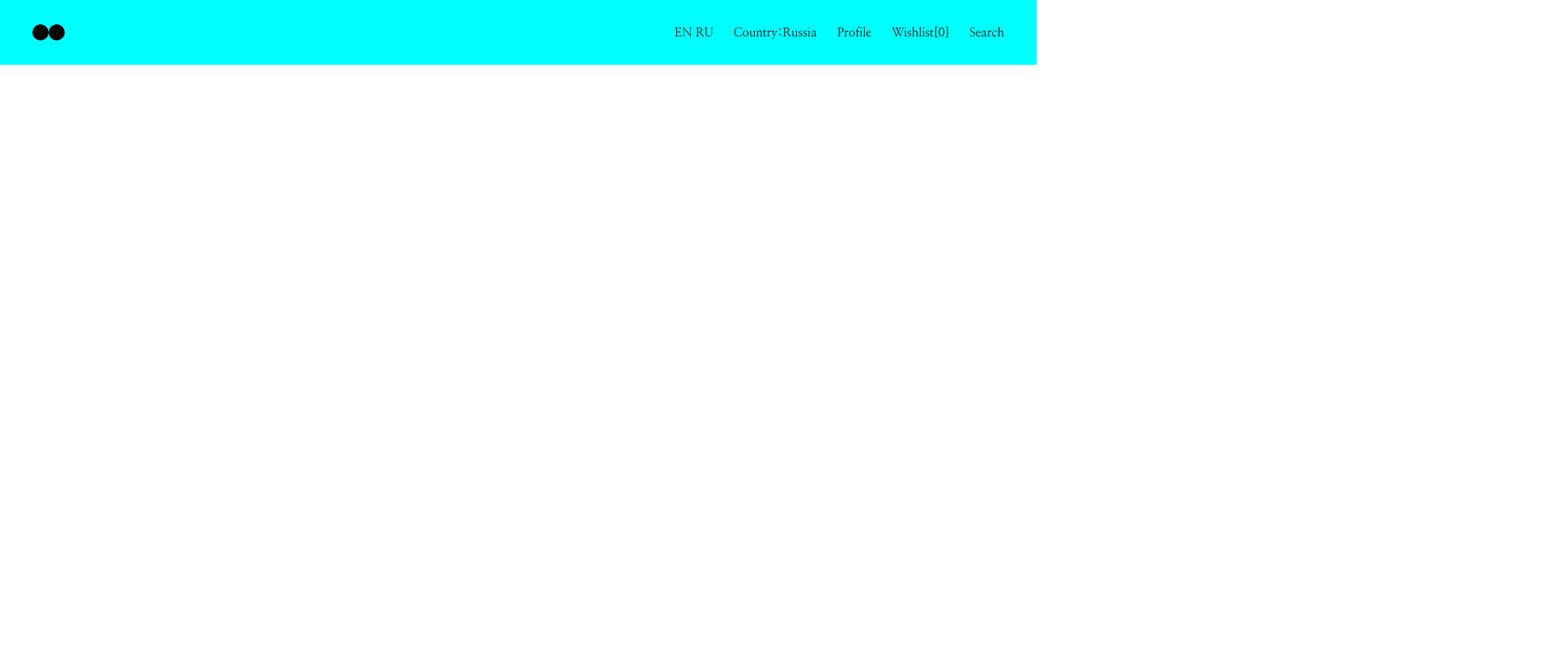
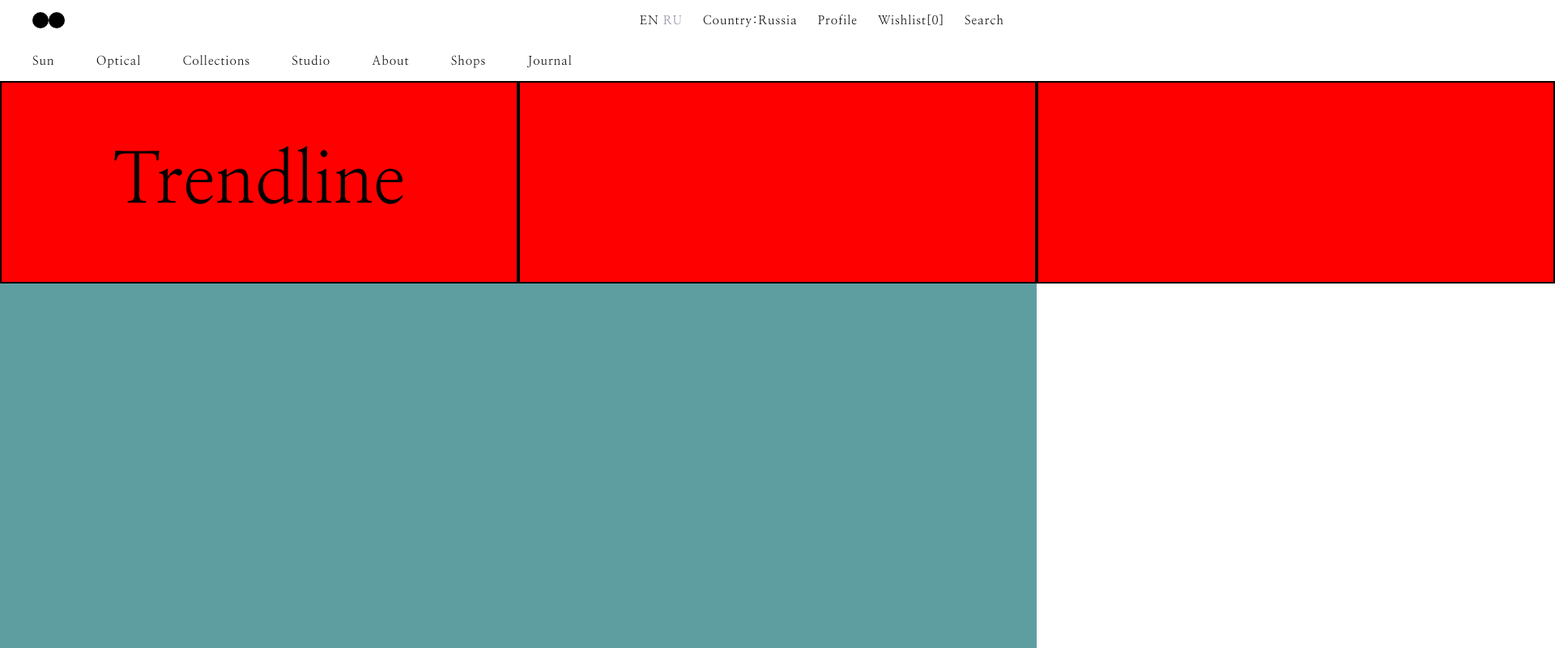
Before and after one commit to Shyl0214/Fashion-product-template, a plain HTML site: page index.html in a window 1280 px wide. Shown: the whole page at 81% size, 1920 px wide, since content can reach past the window. Drawn offline with Linux system fonts and the light colour scheme.

Commit message:
done with nav-bar

```diff
--- a/index.html
+++ b/index.html
@@ -8,7 +8,8 @@
   </head>
   <body>
     <div id="main">
-      <div id="nav-bar">
+      <!-- nav-1 -->
+      <div id="nav-bar-1">
         <div id="logo">
           <div class="circle"></div>
           <div class="circle"></div>
@@ -19,10 +20,32 @@
           <h4>Profile</h4>
           <h4>Wishlist[0]</h4>
           <h4>Search</h4>
+        </div>
+      </div>
 
+      <!-- nav -2 -->
+      <div id="nav-bar-2">
+        <h4>Sun</h4>
+        <h4>Optical</h4>
+        <h4>Collections</h4>
+        <h4>Studio</h4>
+        <h4>About</h4>
+        <h4>Shops</h4>
+        <h4>Journal</h4>
+      </div>
+
+      <!-- content -->
+       <div id="content">
+        <div id="info-content">
+            <div class="elem">
+                <h1>Trendline</h1>
+            </div>
+            <div class="elem"></div>
+            <div class="elem"></div>
+        </div>
+        <div id="img-content"></div>
        </div>
 
     </div>
-    </div>
   </body>
 </html>
--- a/style.css
+++ b/style.css
@@ -4,11 +4,6 @@
   margin: 0;
   padding: 0;
   box-sizing: border-box;
-}
-
-@font-face {
-  font-family: myFont;
-  src: url(Manrope/static/Manrope-Light.ttf);
 }
 
 html,
@@ -23,13 +18,13 @@ body {
   height: 100%;
 }
 
-#nav-bar {
+#nav-bar-1 {
   width: 100%;
-  height: 80px;
-  background-color: aqua;
+  height: 50px;
+  /* background-color: aqua; */
   display: flex;
   justify-content: space-between;
-  padding: 10px 40px;
+  padding: 0px 40px;
 }
 
 #logo {
@@ -56,4 +51,53 @@ body {
 #nav-elem h4 {
   font-size: 15px;
   font-weight: 500;
+  letter-spacing: 1px;
 }
+
+#nav-elem span {
+  color: rgb(139, 139, 165);
+}
+
+#nav-bar-2 {
+  width: 100%;
+  height: 50px;
+  padding: 0px 40px;
+  /* background-color: rgb(221, 149, 149); */
+  display: flex;
+  align-items: center;
+  gap: 3.2rem;
+}
+
+#nav-bar-2 h4 {
+  font-size: 15px;
+  font-weight: 500;
+  letter-spacing: 1px;
+}
+
+#content {
+  width: 100%;
+  height: calc(100% - 100px);
+  background-color: cadetblue;
+  /* padding: 0px 40px; */
+}
+
+#info-content{
+    display: flex;
+    flex-wrap: nowrap;
+}
+
+.elem {
+  width: 50%;
+  height: 250px;
+  background-color: red;
+  border: 2px solid black;
+  display: flex;
+  align-items: center;
+  justify-content: center;
+  flex-shrink: 0;
+}
+
+.elem h1{
+    font-size: 5.5rem;
+    font-weight: 500;
+}
```
Lines whose indentation alone changed are shown as unchanged.
